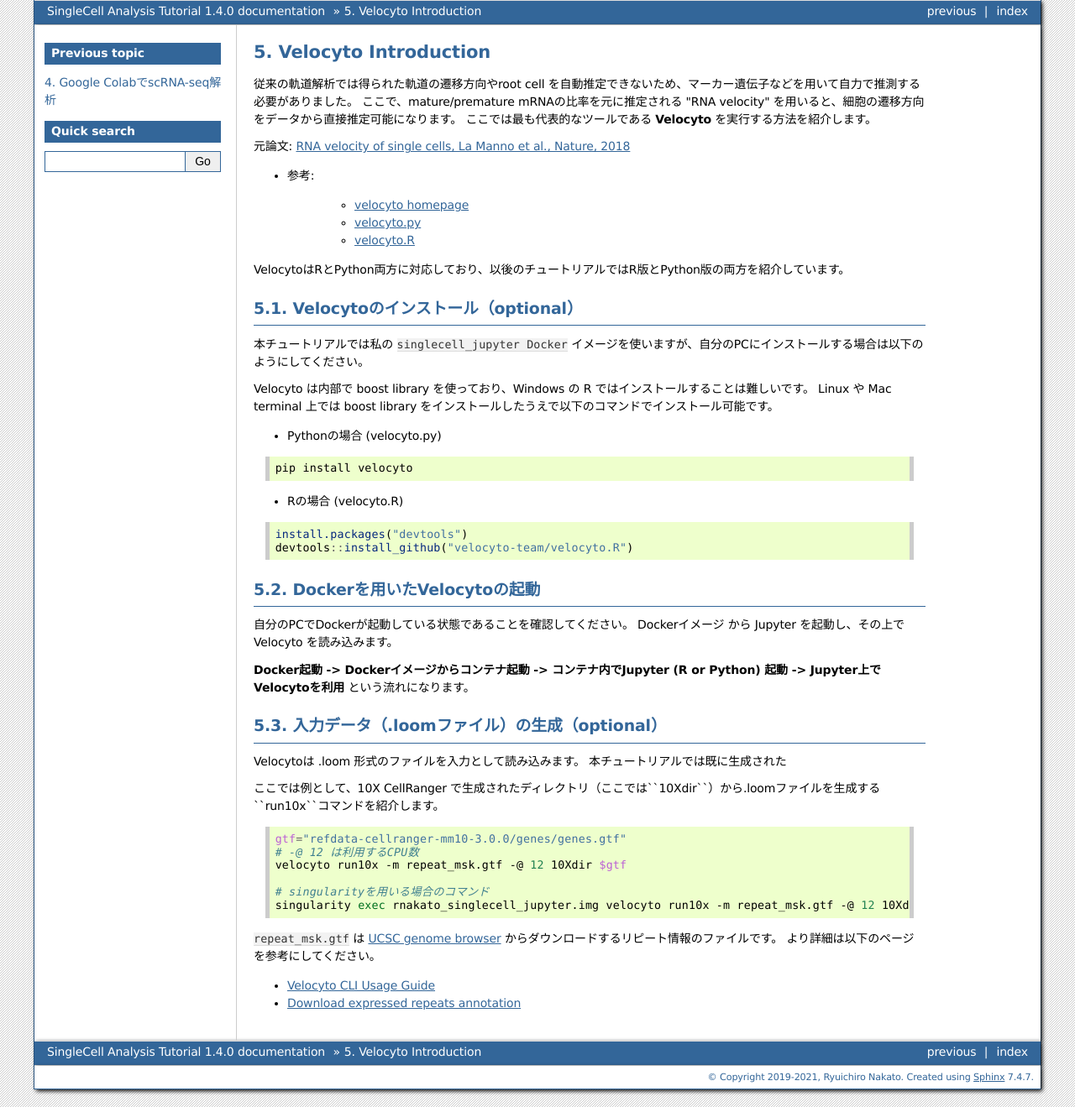
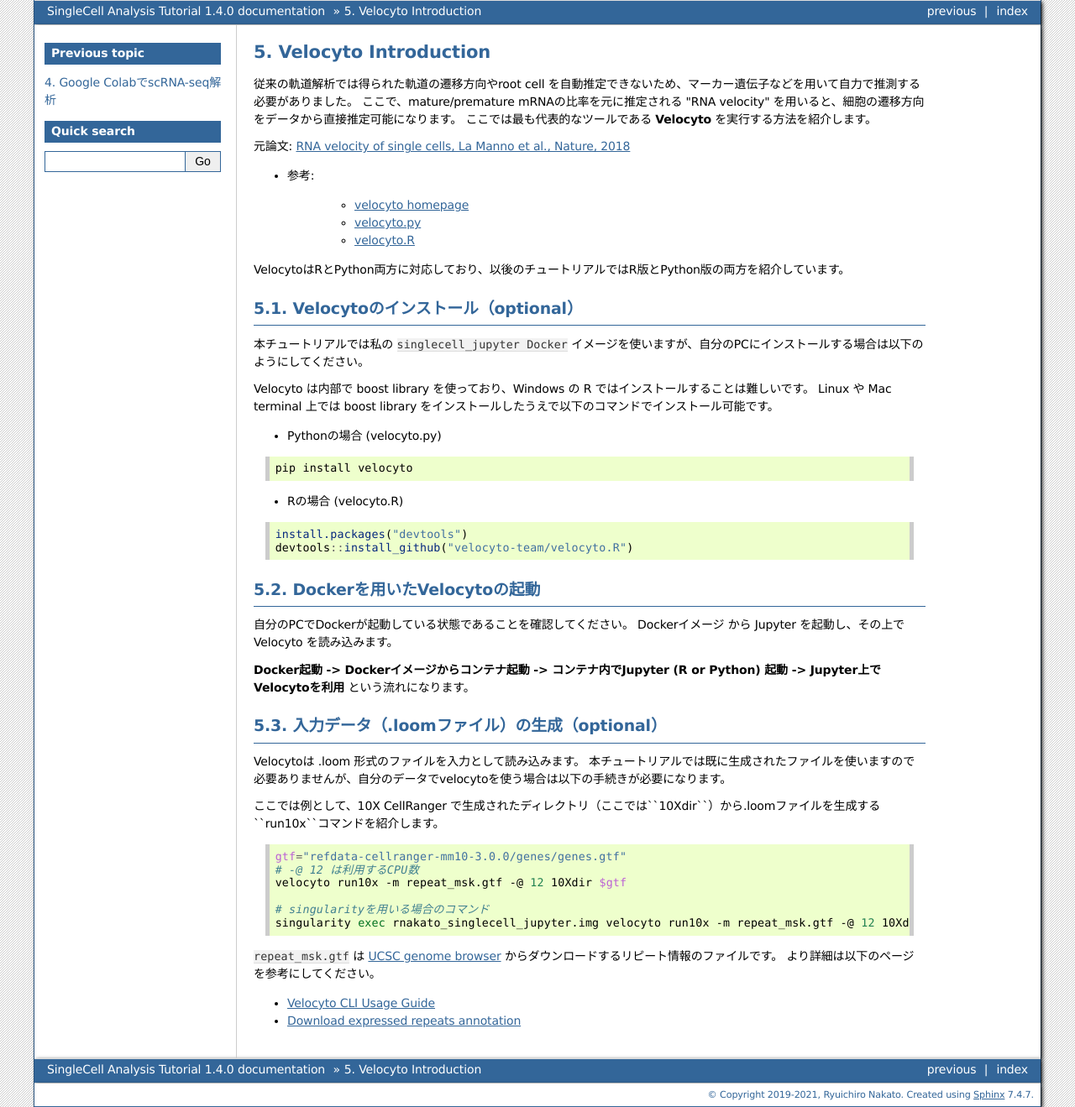
Before and after one commit to rnakato/SinglecellAnalysisTutorial, a Sphinx documentation site: the page built from docs/notebooks/Velocyto.rst, in a window 1280 px wide. Shown: the whole page at 84% size. Built offline with Sphinx 7.4.7, drawn with Linux system fonts in a browser that asks for light colours; pages that are not in the unit, such as notebooks, are missing from menus.

Commit message:
modify Manual

```diff
--- a/docs/notebooks/Velocyto.rst
+++ b/docs/notebooks/Velocyto.rst
@@ -49,7 +49,7 @@ Dockerイメージ から Jupyter を起動し、その上で Velocyto を読み
 入力データ（.loomファイル）の生成（optional）
 ------------------------------------------------------------
 Velocytoは .loom 形式のファイルを入力として読み込みます。
-本チュートリアルでは既に生成された
+本チュートリアルでは既に生成されたファイルを使いますので必要ありませんが、自分のデータでvelocytoを使う場合は以下の手続きが必要になります。
 
 ここでは例として、10X CellRanger で生成されたディレクトリ（ここでは``10Xdir``）から.loomファイルを生成する``run10x``コマンドを紹介します。
 
```
